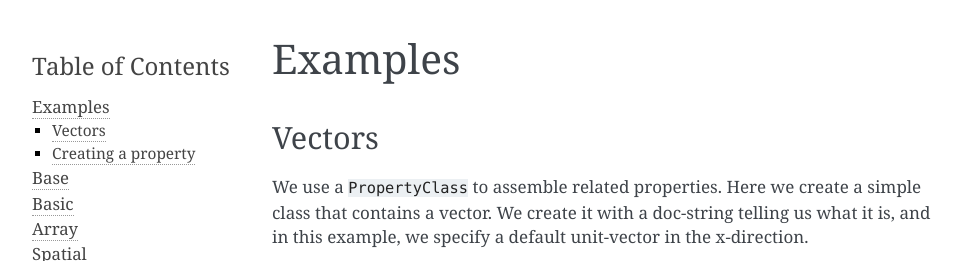
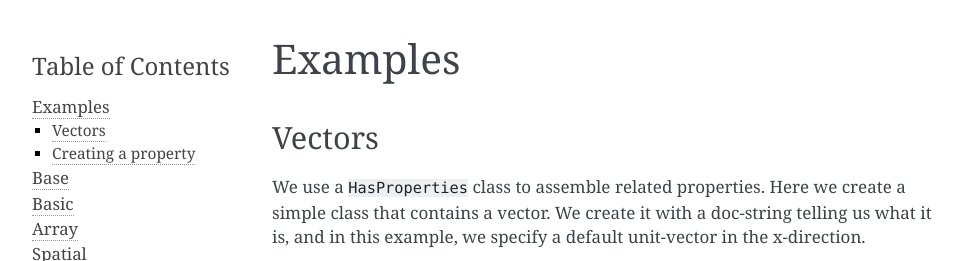
Before and after one commit to seequent/properties, a Sphinx documentation site: the page built from docs/content/examples.rst, in a window 1280 px wide, cut to the strip 0-261 px from the top of the page. Shown: the whole strip, without its empty margins (148-1111 px from the left). Built offline with Sphinx 7.4.7, drawn with Linux system fonts in a browser that asks for light colours.

Commit message:
Update docs examples to use new Properties code

```diff
--- a/docs/content/examples.rst
+++ b/docs/content/examples.rst
@@ -7,7 +7,7 @@
 -------
 
 
-We use a :code:`PropertyClass` to assemble related properties. Here we create
+We use a :code:`HasProperties` class to assemble related properties. Here we create
 a simple class that contains a vector. We create it with a doc-string telling
 us what it is, and in this example, we specify a default unit-vector in the
 x-direction.
@@ -15,9 +15,9 @@
 .. exec::
 
     import properties
-    class MyVectors(properties.PropertyClass): # create a properties class
+    class MyVectors(properties.HasProperties): # create a properties class
         import properties #hide
-        simpleVector = properties.Vector('an arrow in space!', default='x')
+        simpleVector = properties.Vector2('an arrow in space!', default='x')
     vectors = MyVectors() # instantiate it
     print vectors.simpleVector
 
@@ -31,9 +31,9 @@
 .. exec::
 
     import properties #hide
-    class MyVectors(properties.PropertyClass):
+    class MyVectors(properties.HasProperties):
         import properties #hide
-        simpleVector = properties.Vector('an arrow in space!', default='x')
+        simpleVector = properties.Vector3('an arrow in space!', default='x')
     vectors = MyVectors(simpleVector = [1., 1., 0.])
     print vectors.simpleVector
 
@@ -42,9 +42,9 @@
 .. exec::
 
     import properties #hide
-    class MyVectors(properties.PropertyClass):#hide
+    class MyVectors(properties.HasProperties):#hide
         import properties #hide
-        simpleVector = properties.Vector('an arrow in space!', default='x')#hide
+        simpleVector = properties.Vector3('an arrow in space!', default='x')#hide
     vectors = MyVectors(simpleVector = [1., 1., 0.])#hide
     print vectors.simpleVector.x
 
@@ -53,9 +53,9 @@
 .. exec::
 
     import properties #hide
-    class MyVectors(properties.PropertyClass):#hide
+    class MyVectors(properties.HasProperties):#hide
         import properties #hide
-        simpleVector = properties.Vector('an arrow in space!', default='x')#hide
+        simpleVector = properties.Vector3('an arrow in space!', default='x')#hide
     vectors = MyVectors(simpleVector = [1., 1., 0.])#hide
     print vectors.simpleVector.as_unit()
 
```
